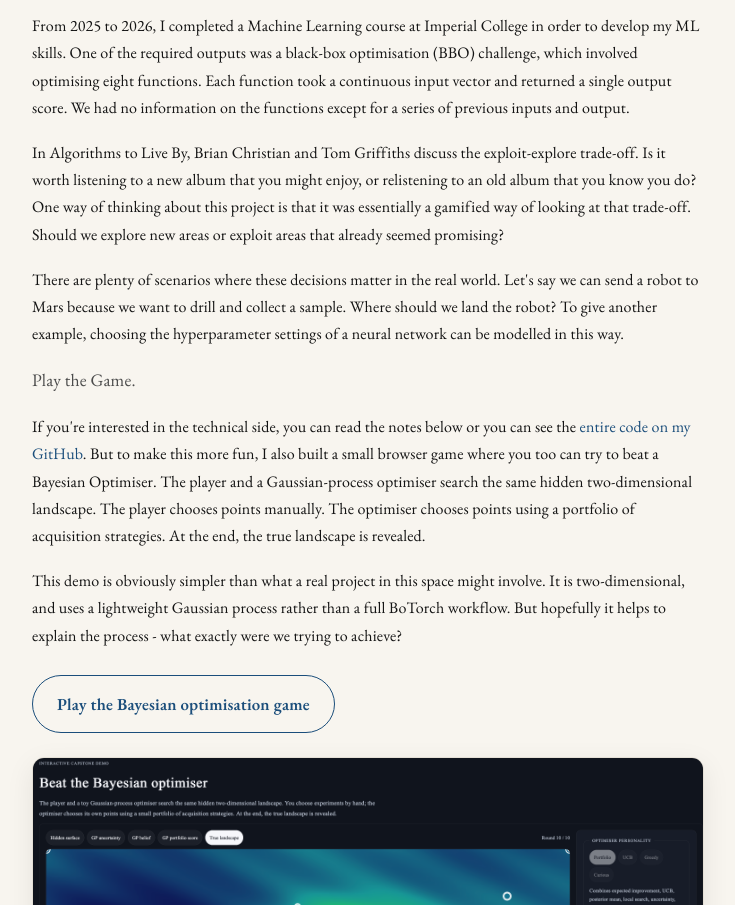
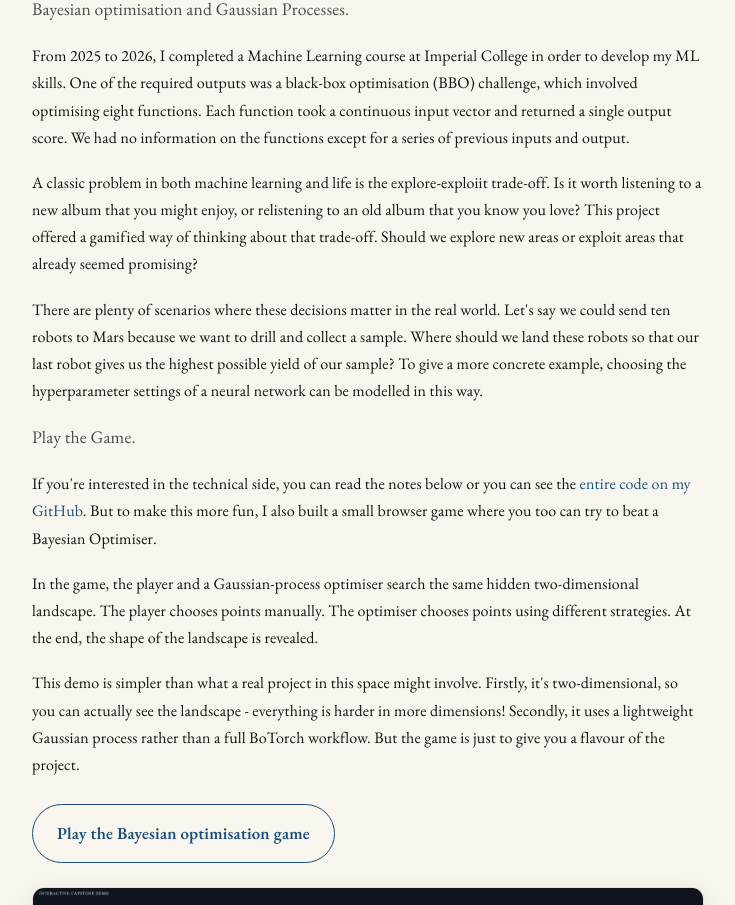
Before and after one commit to peachymomotaro/mywebsite, a Next.js app: page /projects in a window 1280 px wide. Shown: the part 1895-2800 px from the top of the page, without its empty margins (272-1007 px from the left). Built offline with nearby package versions, Linux system fonts and the light colour scheme.

Commit message:
Projects text rewrite

```diff
--- a/pages/projects.js
+++ b/pages/projects.js
@@ -120,8 +120,8 @@ export default function Projects() {
         <div className="project-hero-text">
           <h1>Projects</h1>
           <p className="lead">
-            I am currently working with a group that includes the
-            Sustainability Accelerator at Chatham House on a project to create
+            I am currently working with The Fizz, a start-up that have partnered with the
+            Sustainability Accelerator at Chatham House. We're working on a project to create
             positive visions of future worlds. If you'd like to read more about
             the project, you can find write-ups from both Chatham House's
             Sustainability Accelerator{" "}
@@ -272,18 +272,17 @@ export default function Projects() {
           information on the functions except for a series of previous inputs and output.
         </p>
         <p>
-          In Algorithms to Live By, Brian Christian and Tom Griffiths discuss the
-          exploit-explore trade-off. Is it worth listening to a new album that you
-          might enjoy, or relistening to an old album that you know you do? One way of
-          thinking about this project is that it was essentially a gamified way of
-          looking at that trade-off. Should we explore new areas or exploit areas that
-          already seemed promising?
+          A classic problem in both machine learning and life is the explore-exploiit trade-off.
+          Is it worth listening to a new album that you might enjoy, or relistening to an old album
+          that you know you love? This project offered a gamified way of thinking about that trade-off.
+          Should we explore new areas or exploit areas that already seemed promising?
         </p>
         <p>
           There are plenty of scenarios where these decisions matter in the real world.
-          Let's say we can send a robot to Mars because we want to drill and collect a sample.
-          Where should we land the robot? To give another example, choosing the
-          hyperparameter settings of a neural network can be modelled in this way.
+          Let's say we could send ten robots to Mars because we want to drill and collect a sample.
+          Where should we land these robots so that our last robot gives us the highest
+          possible yield of our sample? To give a more concrete example, choosing the hyperparameter
+          settings of a neural network can be modelled in this way.
         </p>
         <p className="lead">
           Play the Game.
@@ -299,16 +298,18 @@ export default function Projects() {
             entire code on my GitHub
           </a>.
           But to make this more fun, I also built a small browser game where you too can
-          try to beat a Bayesian Optimiser. The player and a Gaussian-process optimiser
-          search the same hidden two-dimensional landscape. The player chooses points
-          manually. The optimiser chooses points using a portfolio of acquisition strategies.
-          At the end, the true landscape is revealed.
+          try to beat a Bayesian Optimiser.
         </p>
         <p>
-          This demo is obviously simpler than what a real project in this space might involve.
-          It is two-dimensional, and uses a lightweight Gaussian process rather than a full
-          BoTorch workflow. But hopefully it helps to explain the process - what exactly were
-          we trying to achieve?
+          In the game, the player and a Gaussian-process optimiser search the same hidden
+          two-dimensional landscape. The player chooses points manually. The optimiser chooses
+          points using different strategies. At the end, the shape of the landscape is revealed.
+        </p>
+        <p>
+          This demo is simpler than what a real project in this space might involve.
+          Firstly, it's two-dimensional, so you can actually see the landscape - everything is
+          harder in more dimensions! Secondly, it uses a lightweight Gaussian process rather
+          than a full BoTorch workflow. But the game is just to give you a flavour of the project.
         </p>
         <Link className="button capstone-game-link" href="/bayesgame">
           Play the Bayesian optimisation game
@@ -322,20 +323,20 @@ export default function Projects() {
         <div className="capstone-technical-note">
           <h3>Technical note</h3>
           <p>
-            The preferred modelling path uses a Gaussian process with an additive
-            linear plus Matérn kernel, and output transformations such as Box-Cox,
-            sign-flipped Box-Cox, or Yeo-Johnson where useful. The functions were
-            small-data, continuous, and expensive to query, so a Gaussian process
-            was a natural starting point.
+            The model uses a Gaussian process with an additive linear plus Matérn kernel,
+            and output transformations such as Box-Cox, sign-flipped Box-Cox, or Yeo-Johnson
+            where useful. The functions were small-data, continuous, and expensive to query,
+            so a Gaussian process was a natural starting point.
           </p>
           <p>
             Once the surrogate is fitted, the pipeline generates a mixed pool of
-            candidate points. The candidates were a mix global Sobol samples,
-            designed to preserve broad coverage of the search space. Some are
-            trust-region candidates, sampled locally around historically strong areas.
-            Some are elite-region candidates, drawn from boxes around the best observed
-            points.
+            candidate points:
           </p>
+          <ul>
+            <li>Global Sobol samples, designed to preserve broad coverage of the search space.</li>
+            <li>Trust-region candidates, concentrating search around the current most promising area.</li>
+            <li>Elite-region candidates, which look around several of the best observed points, preserving promising alternatives.</li>
+          </ul>
           <p>
             Each candidate is then scored using several acquisition-style signals,
             including expected improvement (EI), log expected improvement (logEI),
--- a/styles/globals.css
+++ b/styles/globals.css
@@ -631,6 +631,16 @@ p {
 
 .capstone-technical-note p:last-child {
   margin-bottom: 0;
+}
+
+.capstone-technical-note ul {
+  margin: 0 0 16px;
+  padding-left: 22px;
+  color: var(--muted);
+}
+
+.capstone-technical-note li {
+  margin-bottom: 8px;
 }
 
 .capstone-game-link {
```
